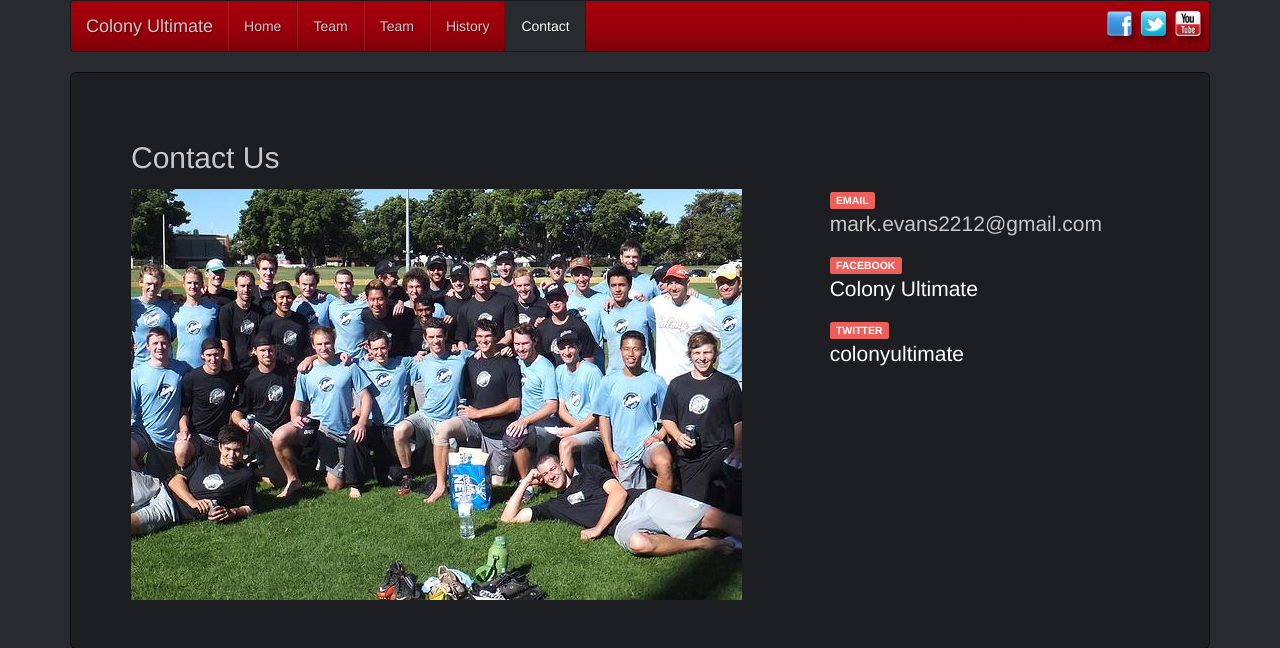
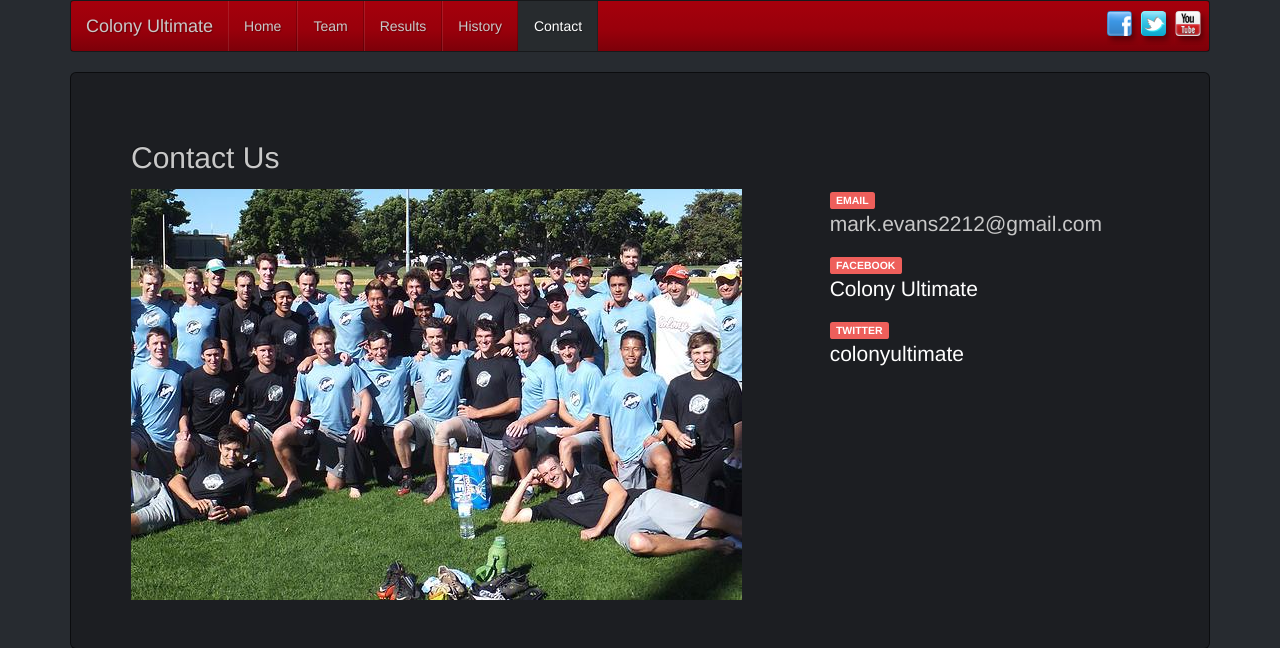
Before and after one commit to mchirlin/colony, a PHP site: page /contact.php in a window 1280 px wide. Shown: the top 648 px of the page. Run offline with PHP 8.4, Linux system fonts and the light colour scheme; some libraries are stand-ins or nearby versions.

Commit message:
Wrong tab name

```diff
--- a/includes/navigation.php
+++ b/includes/navigation.php
@@ -17,7 +17,7 @@
 							<a href="http://colonyultimate.com/team.php">Team</a>
 						</li>
 						<li class="<?php if($page == "results") echo "active"?>">
-							<a href="http://colonyultimate.com/results.php">Team</a>
+							<a href="http://colonyultimate.com/results.php">Results</a>
 						</li>
 						<!-- TODO: Create History Page -->
 						<li class="<?php if($page == "history") echo "active"?>">
```
